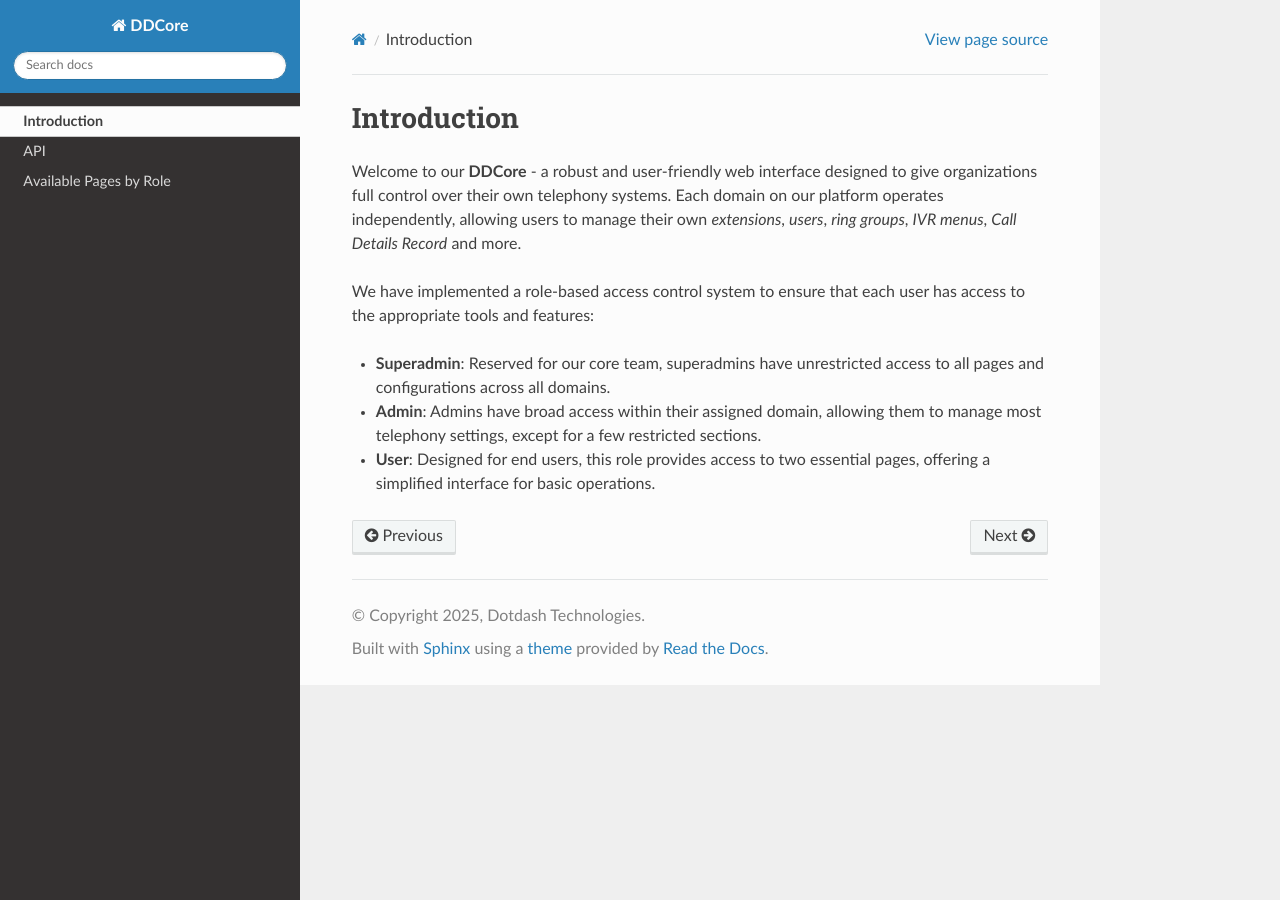
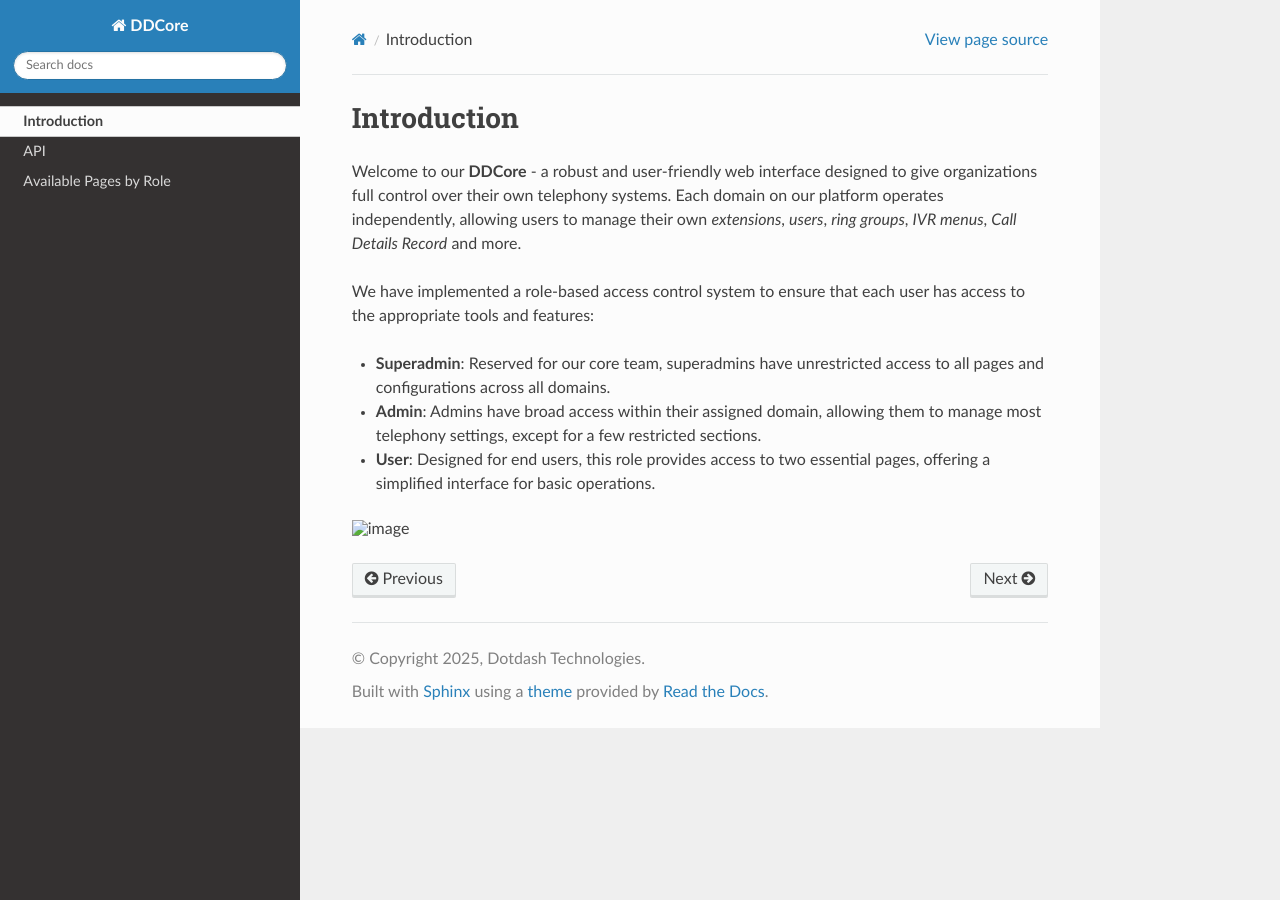
Before and after one commit to PurpTest/ddcore-docs, a Sphinx documentation site: the page built from docs/source/introduction.rst, in a window 1280 px wide. Built offline with Sphinx 7.4.7 and the Read the Docs theme 3.1.0, drawn with Linux system fonts in a browser that asks for light colours.

Commit message:
role_page

```diff
--- a/docs/source/introduction.rst
+++ b/docs/source/introduction.rst
@@ -10,3 +10,6 @@
 * **Admin**: Admins have broad access within their assigned domain, allowing them to manage most telephony settings, except for a few restricted sections.
 
 * **User**: Designed for end users, this role provides access to two essential pages, offering a simplified interface for basic operations.
+
+.. image:: media/image.png
+   :alt: image
```
Also changed, not shown: media/image.png (added).
